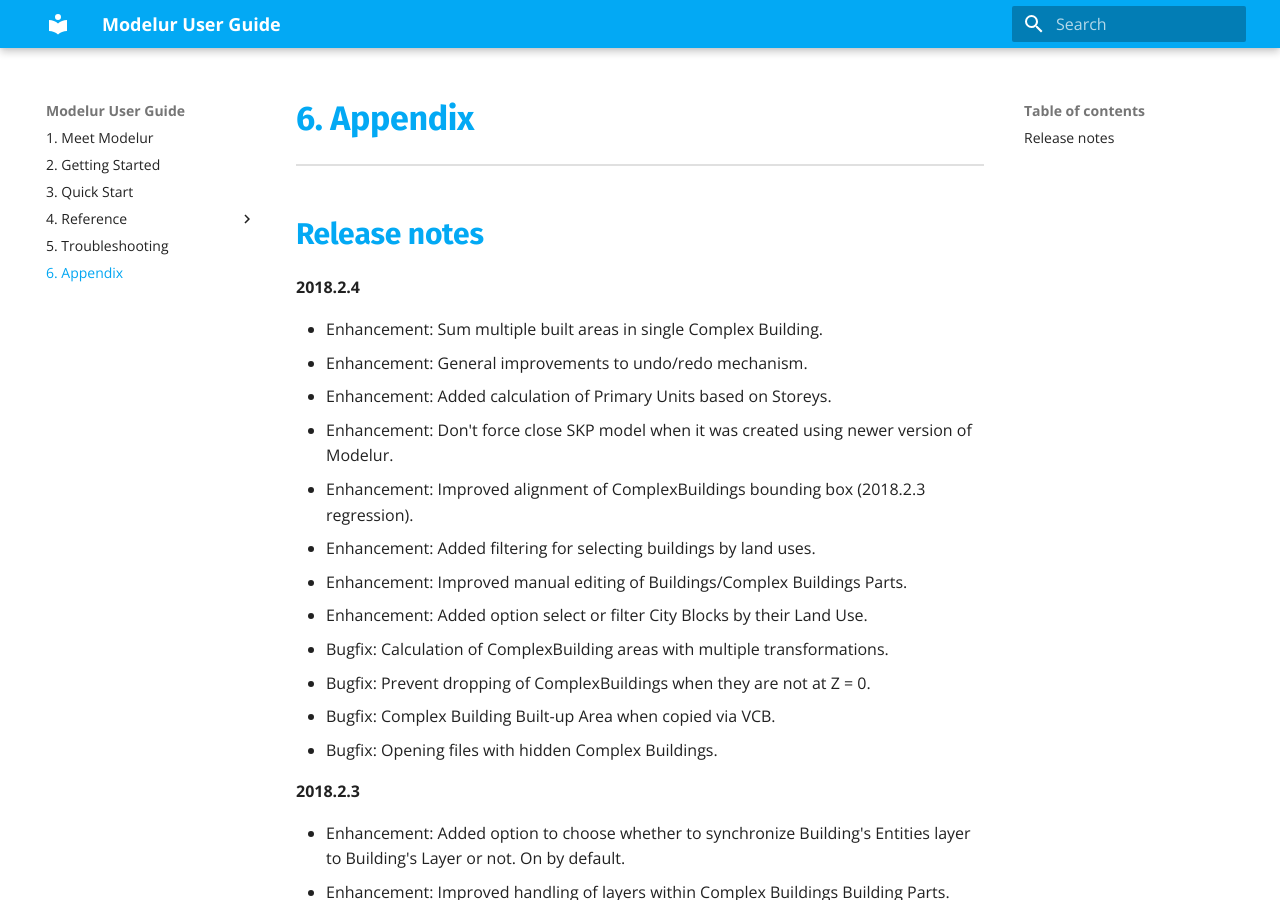
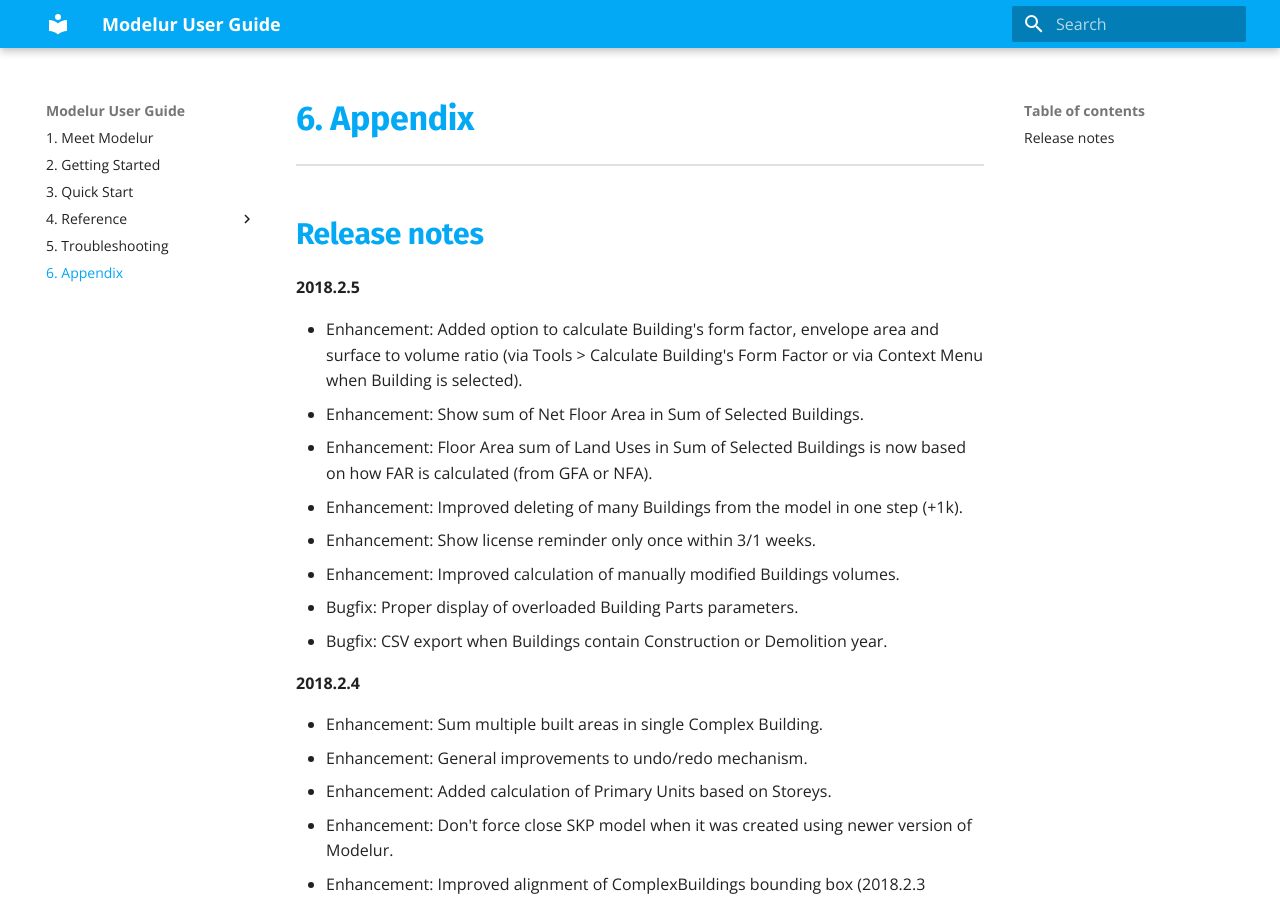
Before and after one commit to Modelur/docs, an MkDocs documentation site: the page built from docs/appendix.md, in a window 1280 px wide and 900 px high. Built offline with MkDocs 1.6.1 and Material for MkDocs 9.7.7, drawn with Linux system fonts in a browser that asks for light colours; old or Windows-style settings are respelled for this version of MkDocs.

Commit message:
Update appendix.md

```diff
--- a/docs/appendix.md
+++ b/docs/appendix.md
@@ -1,5 +1,16 @@
 Release notes
 -------------
+
+**2018.2.5**
+
+ - Enhancement: Added option to calculate Building's form factor, envelope area and surface to volume ratio (via Tools > Calculate Building's Form Factor or via Context Menu when Building is selected).
+ - Enhancement: Show sum of Net Floor Area in Sum of Selected Buildings.
+ - Enhancement: Floor Area sum of Land Uses in Sum of Selected Buildings is now based on how FAR is calculated (from GFA or NFA).
+ - Enhancement: Improved deleting of many Buildings from the model in one step (+1k).
+ - Enhancement: Show license reminder only once within 3/1 weeks.
+ - Enhancement: Improved calculation of manually modified Buildings volumes.
+ - Bugfix: Proper display of overloaded Building Parts parameters.
+ - Bugfix: CSV export when Buildings contain Construction or Demolition year.
 
 **2018.2.4**
 
```
